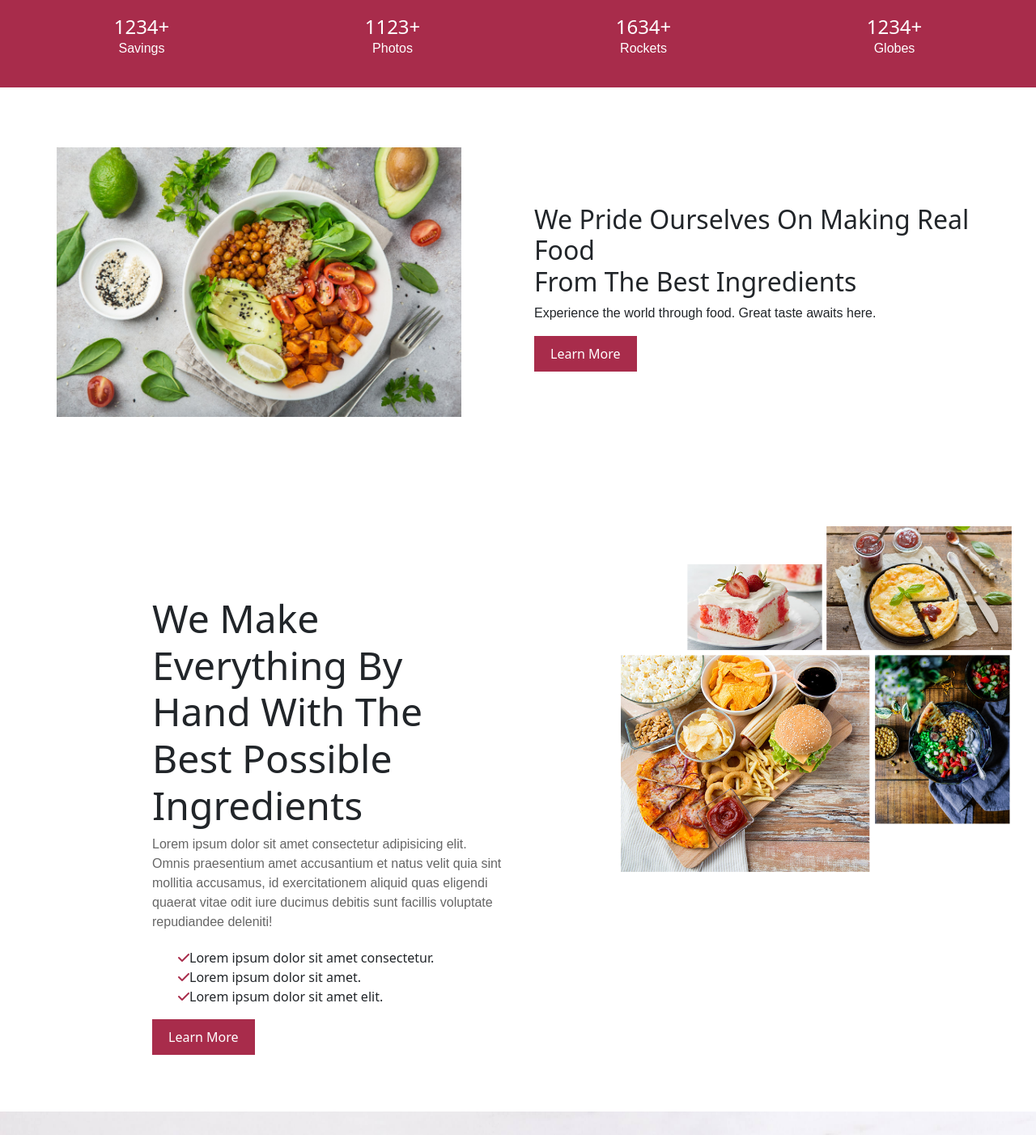
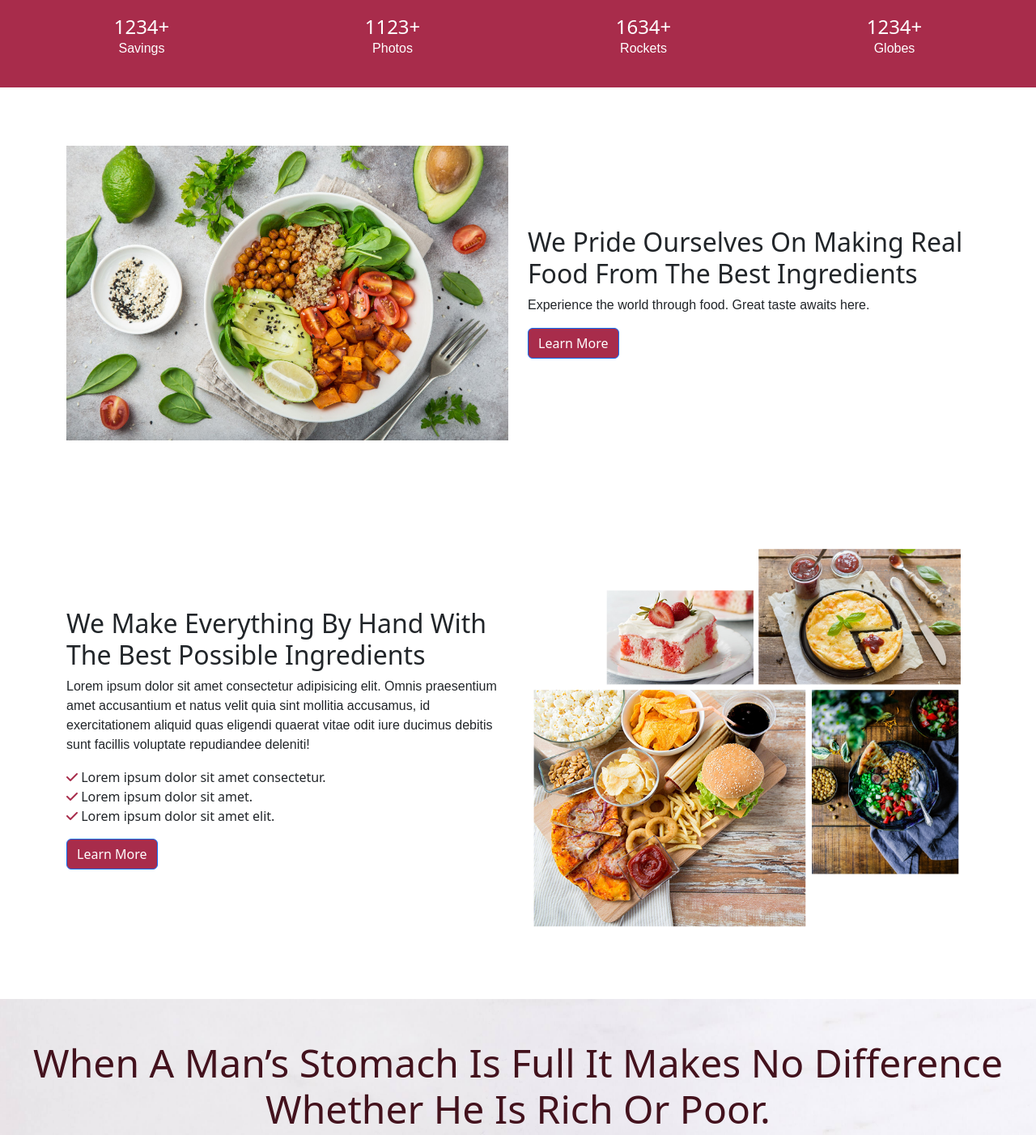
Before and after one commit to Sarvothayasivam-Sangirisa/foodin-work-sheet, a plain HTML site: page index.html in a window 1280 px wide. Shown: the part 800-2202 px from the top of the page at 81% size. Drawn offline with nearby package versions, Linux system fonts and the light colour scheme.

Commit message:
4rd commit

```diff
--- a/index.html
+++ b/index.html
@@ -54,7 +54,7 @@
   <section id="home">
     <div class="container mt-5">
       <div class="row bc">
-        <div class="col-6 col-md-8 col-lg-6">
+        <div class="col-6 col-lg-6">
           <div style="margin-top: 150px;">
             <h1 class="mt-5 " id="brin">BRINGING THE <br>WORLD TO YOUR <br>KITCHEN</h1>
           </div>
@@ -90,13 +90,49 @@
   </section>
   <br>
 
+  <section id="about" class="py-5">
+    <div class="container">
+      <div class="row align-items-center">
+        <div class="col-lg-6">
+          <img src="./img-1 (1).png" alt="Hero Image" class="img-fluid mx-auto d-block">
+        </div>
+        <div class="col-lg-6">
+          <h2>We Pride Ourselves On Making Real Food From The Best Ingredients</h2>
+          <p>Experience the world through food. Great taste awaits here.</p>
+          <button class="btn btn-primary">Learn More</button>
+        </div>
+      </div>
+    </div>
+  </section>
+
+  <section class="py-5">
+    <div class="container">
+      <div class="row align-items-center">
+        <div class="col-lg-6">
+          <h2>We Make Everything By Hand With The Best Possible Ingredients</h2>
+          <p>Lorem ipsum dolor sit amet consectetur adipisicing elit. Omnis praesentium amet accusantium et natus velit quia sint mollitia accusamus, id exercitationem aliquid quas eligendi quaerat vitae odit iure ducimus debitis sunt facillis voluptate repudiandee deleniti!</p>
+          <ul class="list-unstyled">
+            <li><i class="fa-solid fa-check" id="thick"></i> Lorem ipsum dolor sit amet consectetur.</li>
+            <li><i class="fa-solid fa-check " id="thick"></i> Lorem ipsum dolor sit amet.</li>
+            <li><i class="fa-solid fa-check" id="thick"></i> Lorem ipsum dolor sit amet elit.</li>
+          </ul>
+          <button class="btn btn-primary">Learn More</button>
+        </div>
+        <div class="col-lg-6">
+          <img src="./img-2.png" alt="Hero Image" class="img-fluid float-end">
+        </div>
+      </div>
+    </div>
+  </section>
 
 
-  <section id="about">
+
+
+  <!-- <section id="about">
 
     <div class="main">
 
-      <div class="col-6  col-md-8 col-lg-6 section" id="photo">
+      <div class="col-6 col-lg-6 section" id="photo">
         <img src="./img-1 (1).png" alt="Hero Image"class="mx-auto d-block">
       </div>
       <div class="two">
@@ -111,7 +147,7 @@
   <section>
     <div class="section">
       <div class="row">
-        <div class="col-6 two" id="paraheding">
+        <div class="col-6 col-lg-6 two" id="paraheding">
 
           <h2>We Make Everything By Hand With The Best Possible Ingredients</h2>
           <p>Lorem ipsum dolor sit amet consectetur adipisicing elit. Omnis praesentium amet accusantium et natus velit
@@ -129,7 +165,7 @@
         </div>
       </div>
     </div>
-  </section>
+  </section> -->
   <section>
     <div class="section food text-center" id="food">
       <h2>When A Man’s Stomach Is Full It Makes No Difference Whether He Is Rich Or Poor.</h2>
@@ -146,14 +182,16 @@
         saepe natus qui obcaecati deserunt?
       </p>
     <div class=" row explore">
+       <div class="col-lg-4 col-md-6 mb-4">
       <div class="col card">
         <img src="./img-3.jpg" alt="Rainbow Vegetable Sandwich">
         <h3>Rainbow Vegetable Sandwich</h3>
         <p>Time: 15 - 20 Minutes | Servers: 1</p>
         <p class="price">400.00 - <span class="pr">600.00</span></p>
         <button>Order now</button>
-
+       </div>
       </div>
+       <div class="col-lg-4 col-md-6 mb-4">
 
       <div class="col card">
         <img src="./img-4.jpg" alt="Vegetarian Burger">
@@ -161,6 +199,7 @@
         <p>Time: 30 - 45 Minutes | Servers: 1</p>
         <p class="price">600.00 - <span class="pr">800.00</span></p>
          <button>Order now</button>
+      </div>
       </div>
 
       <div class="col card">
--- a/styles.css
+++ b/styles.css
@@ -11,6 +11,10 @@
 .nav-link:hover { color:var(--secondary-color);
 
    }
+.nav-item {
+    justify-content: space-between;
+    }
+
 
 .items{
     padding-left: 100px;
```
